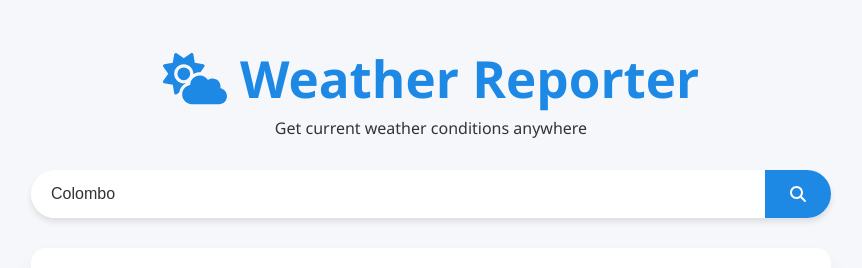
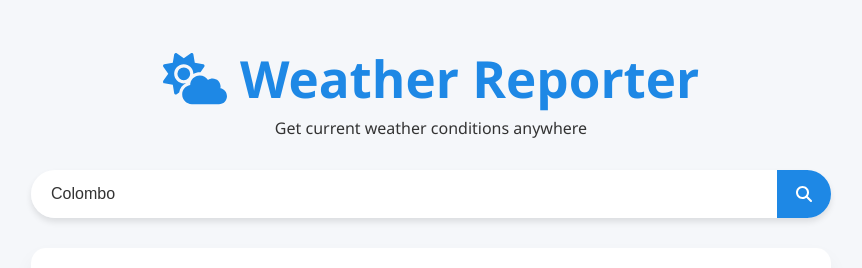
Before and after one commit to MohamedShafraz/weather-app, a React (Vite) app: page / in a window 1280 px wide. Shown: the top 268 px of the page, without its empty margins (209-1071 px from the left). Built offline with nearby package versions, Linux system fonts and the light colour scheme; no server answers.

Commit message:
style: adjust search button by removing padding

```diff
--- a/src/App.css
+++ b/src/App.css
@@ -99,7 +99,6 @@
             background: var(--primary);
             color: white;
             border: none;
-            padding: 0 25px;
             cursor: pointer;
             transition: background 0.3s;
             border-radius: 0px;
@@ -108,6 +107,7 @@
         .search-button:hover {
             background: var(--secondary);
         }
+
 
         .card {
             background: var(--card);
```
